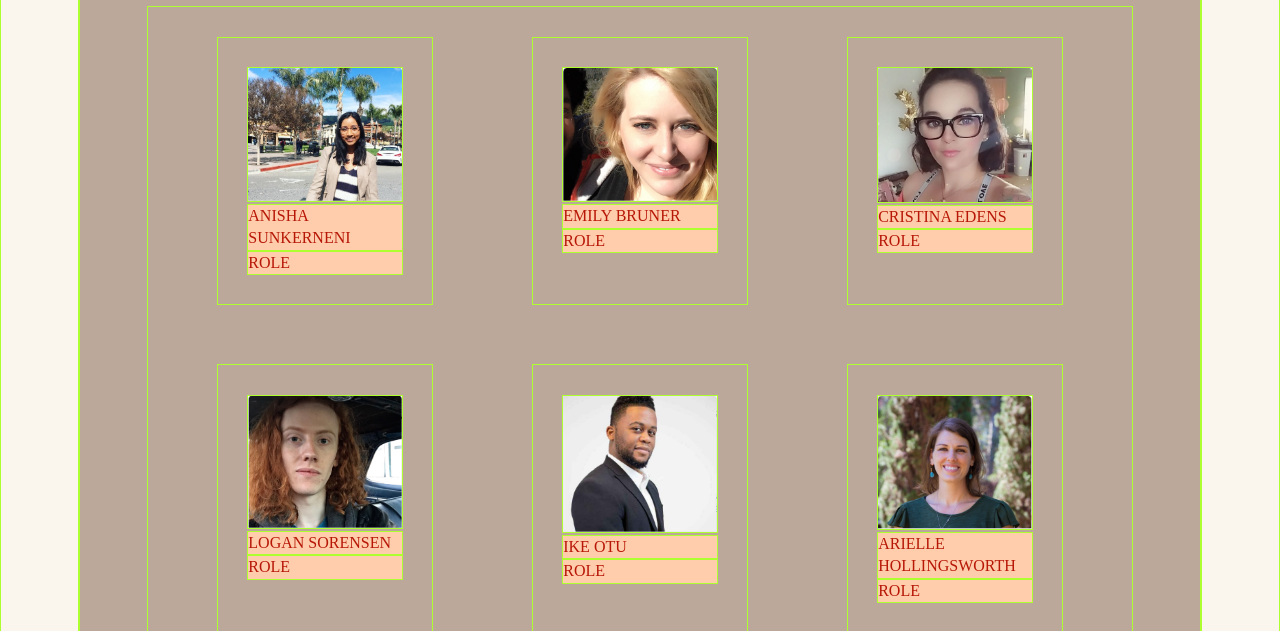
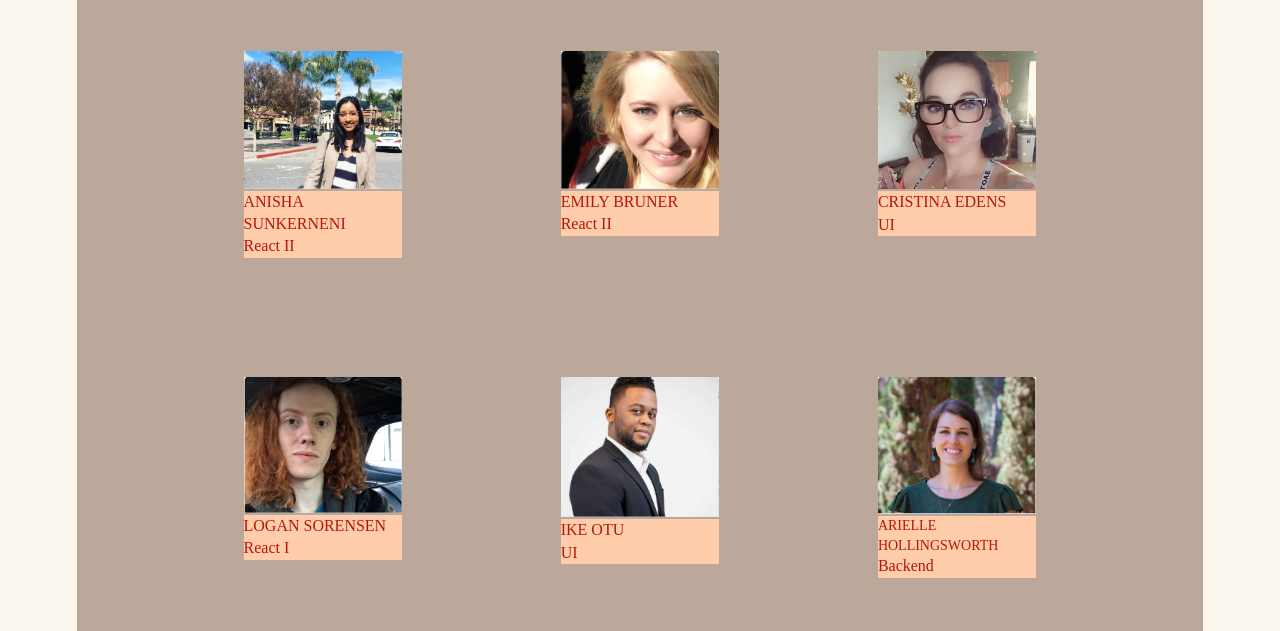
Before and after one commit to bwChefPortfolio/UI, a plain HTML site: page about.html in a window 1280 px wide. Shown: the part 183-814 px from the top of the page. Drawn offline with Linux system fonts and the light colour scheme.

Commit message:
added team roles text

```diff
--- a/about.html
+++ b/about.html
@@ -41,32 +41,32 @@
       <div class="indiv">
         <img src="images/anisha.png" alt="A picture of Anisha" />
         <p>ANISHA SUNKERNENI</p>
-        <P>ROLE</P>
+        <P>React II</P>
       </div>
       <div class="indiv">
         <img src="images/emily.png" alt="A picture of Emily" />
         <p>EMILY BRUNER</p>
-        <P>ROLE</P>
+        <P>React II</P>
       </div>
       <div class="indiv">
         <img src="images/cristina.png" alt="A picture of Cristina" />
         <p>CRISTINA EDENS</p>
-        <P>ROLE</P>
+        <P>UI</P>
       </div>
       <div class="indiv">
         <img src="images/logan.png" alt="A picture of Logan" />
         <p>LOGAN SORENSEN</p>
-        <P>ROLE</P>
+        <P>React I</P>
       </div>
       <div class="indiv">
         <img src="images/ike.png" alt="A picture of Ike" />
         <p>IKE OTU</p>
-        <P>ROLE</P>
+        <P>UI</P>
       </div>
       <div class="indiv">
         <img src="images/arielle.png" alt="A picture of Arielle" />
-        <p>ARIELLE HOLLINGSWORTH</p>
-        <P>ROLE</P>
+        <p id="ari">ARIELLE HOLLINGSWORTH</p>
+        <P>Backend</P>
       </div>
     </div>
       <footer>
--- a/less/about.less
+++ b/less/about.less
@@ -3,7 +3,6 @@
     margin: 0;
     padding: 0;
     max-width: 100%;
-    border: 1px solid greenyellow !important;
 }
 
 body {
@@ -44,3 +43,7 @@ body {
     color: @red;
     background-color: @salmon;
 }
+
+#ari {
+    font-size: 1.4rem;
+}
```
Also changed, not shown: css/index.css.
